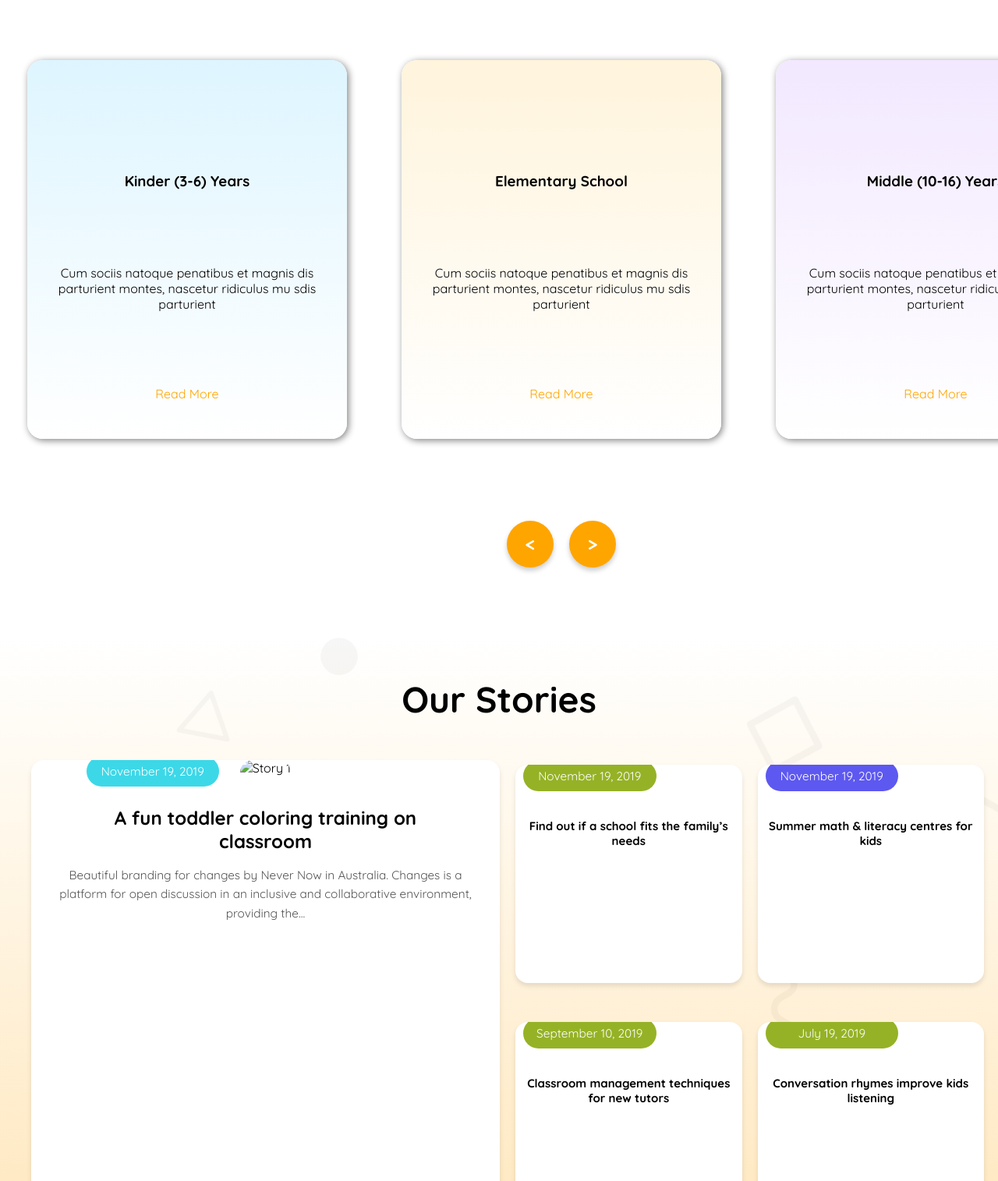
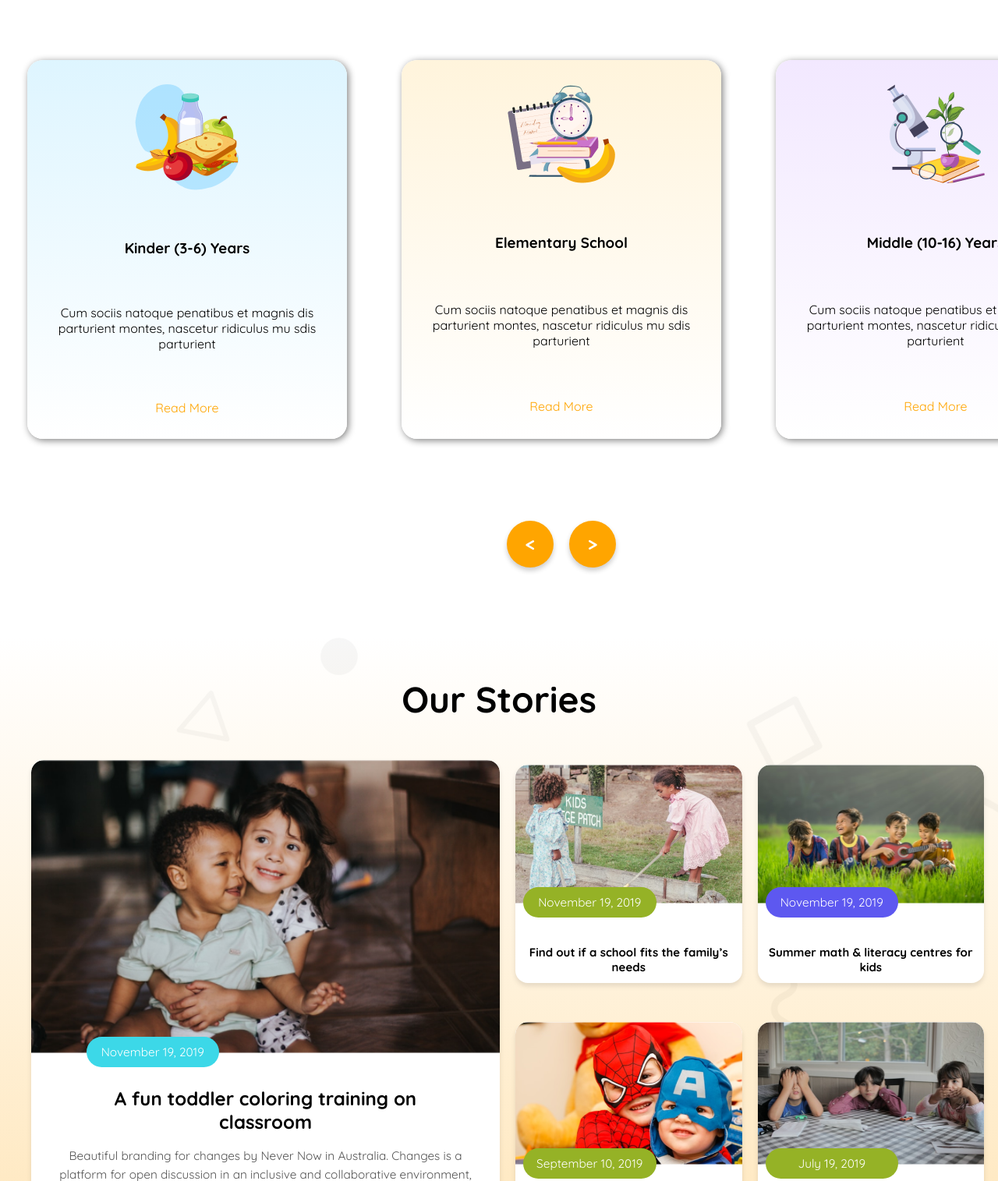
Before and after one commit to Akram-Sa/Kids-School, a plain HTML site: page index.html in a window 1280 px wide. Shown: the part 858-2373 px from the top of the page at 78% size. Drawn offline with Linux system fonts and the light colour scheme.

Commit message:
correction image path

```diff
--- a/index.html
+++ b/index.html
@@ -51,7 +51,7 @@
         <div class="Standard-cards-container">
           <!-- card1 -->
           <div class="card1 Standard-card-container">
-            <img src="./assets/kinder.png" alt="" />
+            <img src="./styles/assets/kinder.png" alt="" />
             <h3>Kinder (3-6) Years</h3>
             <p>
               Cum sociis natoque penatibus et magnis dis parturient montes,
@@ -62,7 +62,7 @@
           </div>
           <!-- card2 -->
           <div class="card2 Standard-card-container">
-            <img src="./assets/elementary.png" alt="" />
+            <img src="./styles/assets/elementary.png" alt="" />
             <h3>Elementary School</h3>
             <p>
               Cum sociis natoque penatibus et magnis dis parturient montes,
@@ -73,7 +73,7 @@
           </div>
           <!-- card3 -->
           <div class="card3 Standard-card-container">
-            <img src="./assets/middle.png" alt="" />
+            <img src="./styles/assets/middle.png" alt="" />
             <h3>Middle (10-16) Years</h3>
             <p>
               Cum sociis natoque penatibus et magnis dis parturient montes,
@@ -100,7 +100,7 @@
         <div class="our-stories-cards-container">
           <!-- Main Large Card -->
           <div class="large-card">
-            <img src="./assets/story-1.png" alt="Story 1" />
+            <img src="./styles/assets/story-1.png" alt="Story 1" />
             <p class="date blue-date-bg">November 19, 2019</p>
             <h2>A fun toddler coloring training on <br />classroom</h2>
             <p class="description">
@@ -113,22 +113,22 @@
           <!-- Small Cards -->
           <div class="small-cards">
             <div class="story-card">
-              <img src="./assets/story-2.png" alt="Story 2" />
+              <img src="./styles/assets/story-2.png" alt="Story 2" />
               <p class="date green-date-bg">November 19, 2019</p>
               <h4>Find out if a school fits the family’s needs</h4>
             </div>
             <div class="story-card">
-              <img src="./assets/story-3.png" alt="Story 3" />
+              <img src="./styles/assets/story-3.png" alt="Story 3" />
               <p class="date navyBlue-data-bg">November 19, 2019</p>
               <h4>Summer math & literacy centres for kids</h4>
             </div>
             <div class="story-card">
-              <img src="./assets/story-4.png" alt="Story 4" />
+              <img src="./styles/assets/story-4.png" alt="Story 4" />
               <p class="date green-date-bg">September 10, 2019</p>
               <h4>Classroom management techniques for new tutors</h4>
             </div>
             <div class="story-card">
-              <img src="./assets/story-5.png" alt="Story 5" />
+              <img src="./styles/assets/story-5.png" alt="Story 5" />
               <p class="date green-date-bg">July 19, 2019</p>
               <h4>Conversation rhymes improve kids listening</h4>
             </div>
```
